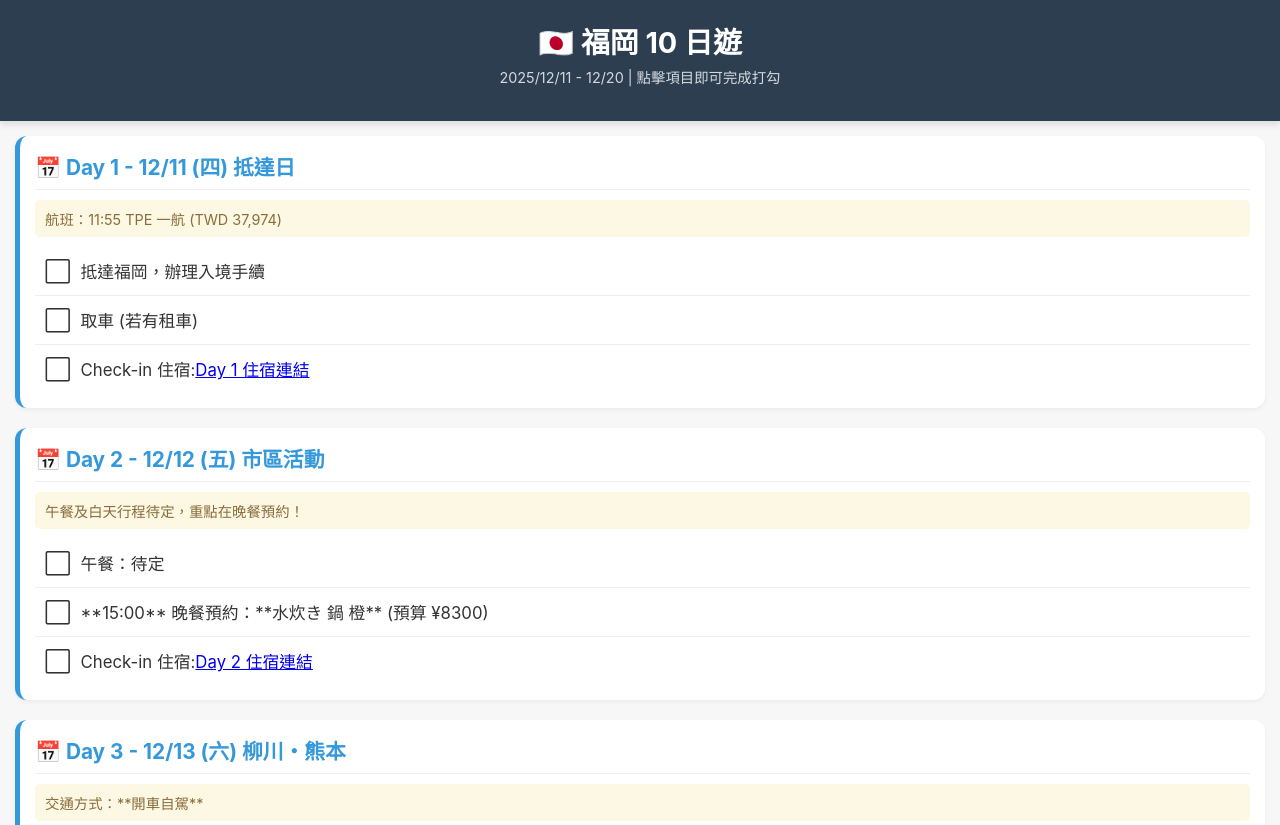
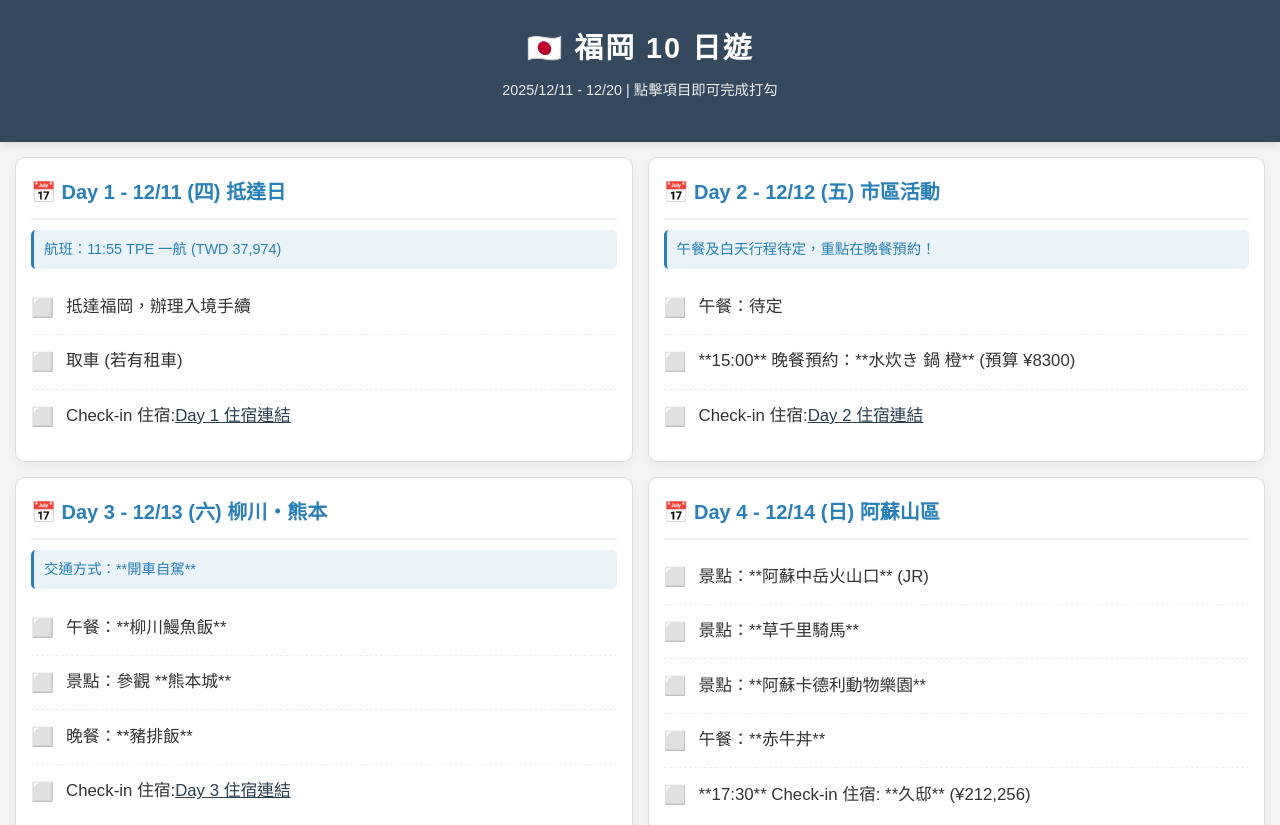
Before and after one commit to coconutPigpen/travel_tool, a plain HTML site: page index.html in a window 1280 px wide. Shown: the top 825 px of the page. Drawn offline with Linux system fonts and the light colour scheme.

Commit message:
Update style.css
change style to blue based

```diff
--- a/style.css
+++ b/style.css
@@ -1,52 +1,81 @@
+/* -------------------------------------- */
+/* 基礎設定 */
+/* -------------------------------------- */
 body {
-    font-family: -apple-system, BlinkMacSystemFont, "Segoe UI", Roboto, Oxygen, Ubuntu, Cantarell, "Fira Sans", "Droid Sans", "Helvetica Neue", sans-serif;
-    background-color: #f7f7f7;
+    font-family: 'Hiragino Sans', 'Hiragino Kaku Gothic Pro', 'メイリオ', Meiryo, sans-serif;
+    background-color: #f5f5f5; /* 柔和米白色背景 */
     margin: 0;
     padding: 0;
     color: #333;
+    line-height: 1.6;
 }
 
+/* -------------------------------------- */
+/* 標頭與整體佈局 */
+/* -------------------------------------- */
 header {
-    background-color: #2c3e50;
+    background-color: #34495e; /* 深藍色標頭 */
     color: white;
-    padding: 20px 15px;
+    padding: 25px 15px;
     text-align: center;
-    box-shadow: 0 4px 6px rgba(0, 0, 0, 0.1);
+    box-shadow: 0 4px 8px rgba(0, 0, 0, 0.1);
 }
 
 header h1 {
     margin: 0;
     font-size: 1.8em;
+    letter-spacing: 2px;
 }
 
 header p {
-    margin-top: 5px;
+    margin-top: 8px;
     font-size: 0.9em;
-    opacity: 0.8;
+    opacity: 0.9;
 }
 
 .itinerary-container {
     padding: 15px;
+    display: grid;
+    /* 在手機上是單欄顯示 */
+    grid-template-columns: 1fr;
+    gap: 15px;
 }
 
+/* -------------------------------------- */
+/* 日期卡片樣式 */
+/* -------------------------------------- */
 .day-card {
     background-color: white;
-    border-radius: 12px;
-    margin-bottom: 20px;
-    padding: 15px;
-    box-shadow: 0 2px 4px rgba(0, 0, 0, 0.05);
-    border-left: 5px solid #3498db; /* 藍色側邊條強調 */
+    border-radius: 10px;
+    padding: 18px 15px;
+    box-shadow: 0 4px 10px rgba(0, 0, 0, 0.05);
+    border: 1px solid #ddd; /* 淺灰色邊框，增加質感 */
 }
 
 .day-card h2 {
-    color: #3498db;
-    font-size: 1.3em;
+    color: #2980b9; /* 清爽的日系藍色 */
+    font-size: 1.25em;
     margin-top: 0;
-    border-bottom: 1px solid #eee;
-    padding-bottom: 8px;
+    border-bottom: 2px solid #ecf0f1;
+    padding-bottom: 10px;
     margin-bottom: 10px;
+    font-weight: 600;
 }
 
+/* 備註/提醒 區塊 */
+.note {
+    background-color: #eaf3f8; /* 極淺藍色背景 */
+    color: #2980b9;
+    padding: 8px 10px;
+    border-radius: 5px;
+    margin-bottom: 12px;
+    font-size: 0.9em;
+    border-left: 3px solid #2980b9;
+}
+
+/* -------------------------------------- */
+/* 任務清單與互動 */
+/* -------------------------------------- */
 .task-list {
     list-style: none;
     padding: 0;
@@ -54,50 +83,61 @@ header p {
 }
 
 .task-list li {
-    padding: 12px 10px;
-    border-bottom: 1px solid #eee;
+    padding: 12px 0;
     cursor: pointer;
     position: relative;
-    transition: background-color 0.2s;
+    transition: all 0.2s;
     font-size: 1.05em;
     display: flex;
     align-items: center;
+    border-bottom: 1px dashed #eee; /* 虛線分隔 */
 }
 
 .task-list li:last-child {
     border-bottom: none;
 }
 
+.task-list a {
+    color: #2c3e50; /* 連結顏色 */
+    text-decoration: underline;
+}
+
 /* 點擊完成的樣式 */
 .task-list li.done {
     text-decoration: line-through;
-    color: #95a5a6;
-    background-color: #ecf0f1;
-}
-
-.task-list li.done::before {
-    content: '✅'; /* 用打勾符號替代表頭 */
-    margin-right: 10px;
-    font-size: 1.1em;
+    color: #b0c4de; /* 柔和的淺灰色 */
+    background-color: transparent;
 }
 
 .task-list li:not(.done)::before {
     content: '⬜'; /* 待辦方塊 */
-    margin-right: 10px;
+    margin-right: 12px;
     font-size: 1.1em;
 }
 
-.note {
-    background-color: #fcf8e3;
-    color: #8a6d3b;
-    padding: 8px 10px;
-    border-radius: 5px;
-    margin-bottom: 10px;
-    font-size: 0.9em;
+.task-list li.done::before {
+    content: '☑️'; /* 完成打勾符號 */
+    margin-right: 12px;
+    font-size: 1.1em;
 }
 
+/* -------------------------------------- */
+/* 預算區塊 */
+/* -------------------------------------- */
 .budget-section {
-    border-left: 5px solid #e74c3c;
+    border-left: 5px solid #e67e22; /* 橙色強調 */
     text-align: center;
-    margin-top: 30px;
+    margin-top: 20px;
+    padding: 20px 15px;
 }
+.budget-section h2 {
+    color: #e67e22;
+}
+
+/* 媒體查詢：平板及以上尺寸 */
+@media (min-width: 768px) {
+    .itinerary-container {
+        /* 在大螢幕上顯示兩欄 */
+        grid-template-columns: 1fr 1fr;
+    }
+}
```
